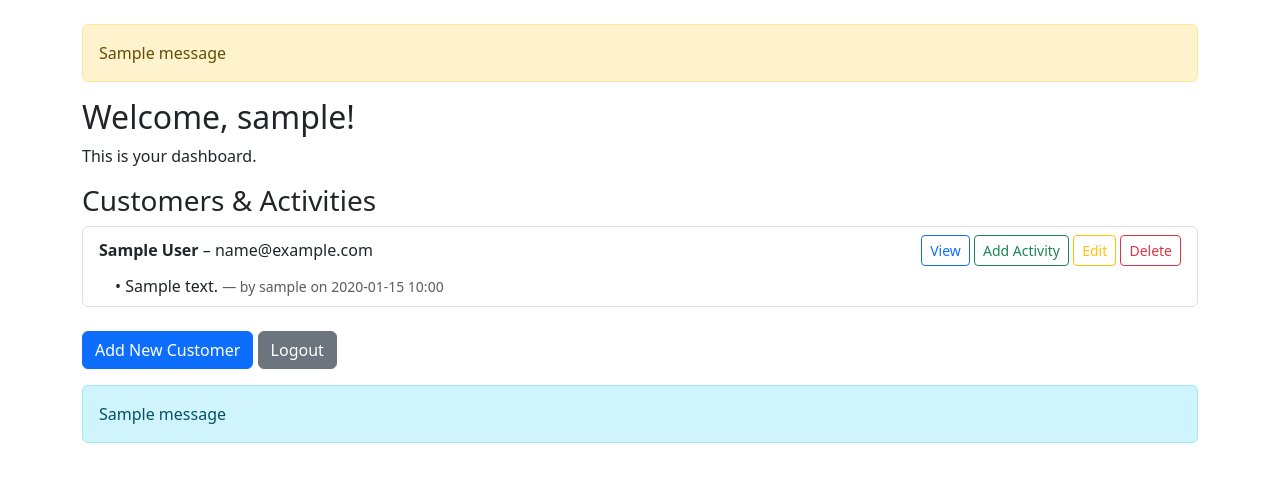
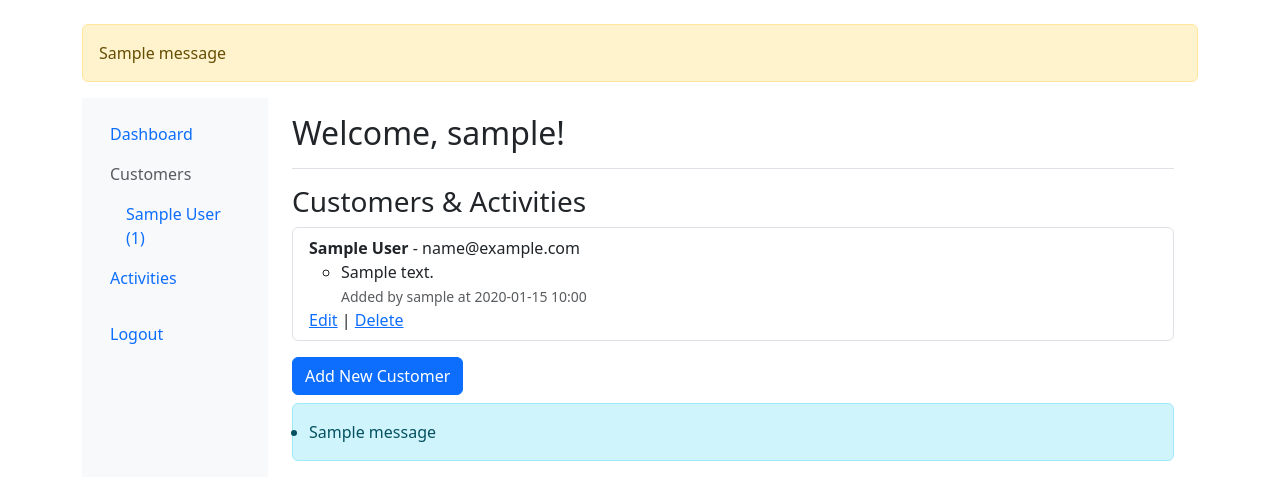
Before and after one commit to RobertMochnacky/kartoteka, a Flask app: page /dashboard in a window 1280 px wide. Shown: the part 56-556 px from the top of the page. Run offline with Flask 3, Linux system fonts and the light colour scheme; a user stored in the database is signed in; tables that the repository leaves empty hold one stand-in row (values such as "Sample post"); one stand-in notice (Sample message) is shown.

Commit message:
Update dashboard.html

```diff
--- a/app/templates/dashboard.html
+++ b/app/templates/dashboard.html
@@ -3,8 +3,63 @@
 {% block title %}Dashboard{% endblock %}
 
 {% block content %}
-<h2>Welcome, {{ current_user.username }}!</h2>
-<p>This is your dashboard.</p>
+<div class="container-fluid">
+  <div class="row">
+    <!-- Sidebar toggle for small screens -->
+    <nav class="navbar navbar-light bg-light d-md-none">
+      <div class="container-fluid">
+        <button class="btn btn-primary" type="button" data-bs-toggle="collapse" data-bs-target="#sidebarMenu" aria-controls="sidebarMenu" aria-expanded="false" aria-label="Toggle navigation">
+          ☰ Menu
+        </button>
+      </div>
+    </nav>
+
+    <!-- Sidebar -->
+    <nav id="sidebarMenu" class="col-md-3 col-lg-2 d-md-block bg-light sidebar collapse">
+      <div class="position-sticky pt-3 sidebar-sticky">
+        <ul class="nav flex-column">
+          <li class="nav-item">
+            <a class="nav-link {% if request.endpoint == 'main.dashboard' %}active{% endif %}"
+               href="{{ url_for('main.dashboard') }}">
+              Dashboard
+            </a>
+          </li>
+
+          <li class="nav-item">
+            <span class="nav-link disabled">Customers</span>
+            <ul class="nav flex-column ms-3">
+              {% for customer in customers %}
+              <li class="nav-item">
+                <a class="nav-link {% if request.args.get('customer_id', type=int) == customer.id %}active{% endif %}"
+                   href="{{ url_for('main.view_customer', customer_id=customer.id) }}">
+                  {{ customer.name }} ({{ customer.activities|length }})
+                </a>
+              </li>
+              {% endfor %}
+            </ul>
+          </li>
+
+          <li class="nav-item">
+            <a class="nav-link {% if request.endpoint == 'main.activities' %}active{% endif %}"
+               href="{{ url_for('main.activities') }}">
+              Activities
+            </a>
+          </li>
+
+          <li class="nav-item mt-3">
+            <a class="nav-link" href="{{ url_for('auth.logout') }}">
+              Logout
+            </a>
+          </li>
+        </ul>
+      </div>
+    </nav>
+
+    <!-- Main content -->
+    <main class="col-md-9 ms-sm-auto col-lg-10 px-md-4">
+      <div class="d-flex justify-content-between flex-wrap flex-md-nowrap align-items-center pt-3 pb-2 mb-3 border-bottom">
+        <h1 class="h2">Welcome, {{ current_user.username }}!</h1>
+      </div>
 
       <h3>Customers & Activities</h3>
 
@@ -12,33 +67,25 @@
       <ul class="list-group">
         {% for customer in customers %}
         <li class="list-group-item">
-        <div class="d-flex justify-content-between align-items-center">
-          <div>
-            <strong>{{ customer.name }}</strong> – {{ customer.email }}
-          </div>
-          <div>
-            <a href="{{ url_for('main.view_customer', customer_id=customer.id) }}" class="btn btn-sm btn-outline-primary">View</a>
-            <a href="{{ url_for('main.add_activity', customer_id=customer.id) }}" class="btn btn-sm btn-outline-success">Add Activity</a>
-            <a href="{{ url_for('main.edit_customer', customer_id=customer.id) }}" class="btn btn-sm btn-outline-warning">Edit</a>
-            <a href="{{ url_for('main.delete_customer', customer_id=customer.id) }}" class="btn btn-sm btn-outline-danger" onclick="return confirm('Are you sure?');">Delete</a>
-          </div>
-        </div>
-
+          <strong>{{ customer.name }}</strong> - {{ customer.email }}
           {% if customer.activities %}
-          <ul class="mt-2 list-unstyled ms-3">
+          <ul>
             {% for act in customer.activities %}
             <li>
-                • {{ act.text }}
+              {{ act.text }}<br>
               <small class="text-muted">
-                  — by {{ act.creator.username }}
-                  on {{ act.timestamp.strftime('%Y-%m-%d %H:%M') if act.timestamp else 'N/A' }}
+                Added by {{ act.creator.username }} at {{ act.timestamp.strftime('%Y-%m-%d %H:%M') }}
               </small>
             </li>
             {% endfor %}
           </ul>
           {% else %}
-          <p class="text-muted ms-3 mb-0">No activities yet.</p>
+          <p>No activities yet.</p>
           {% endif %}
+          <div>
+            <a href="{{ url_for('main.edit_customer', customer_id=customer.id) }}">Edit</a> |
+            <a href="{{ url_for('main.delete_customer', customer_id=customer.id) }}" onclick="return confirm('Are you sure?');">Delete</a>
+          </div>
         </li>
         {% endfor %}
       </ul>
@@ -46,18 +93,20 @@
       <p>No customers yet.</p>
       {% endif %}
 
-<div class="mt-4">
+      <div class="mt-3">
         <a href="{{ url_for('main.add_customer') }}" class="btn btn-primary">Add New Customer</a>
-  <a href="{{ url_for('auth.logout') }}" class="btn btn-secondary">Logout</a>
       </div>
 
       {% with messages = get_flashed_messages() %}
       {% if messages %}
-  <div class="alert alert-info mt-3">
+      <ul class="alert alert-info mt-2">
         {% for message in messages %}
-      <div>{{ message }}</div>
+        <li>{{ message }}</li>
         {% endfor %}
-  </div>
+      </ul>
       {% endif %}
       {% endwith %}
+    </main>
+  </div>
+</div>
 {% endblock %}
```
Lines whose indentation alone changed are shown as unchanged.
